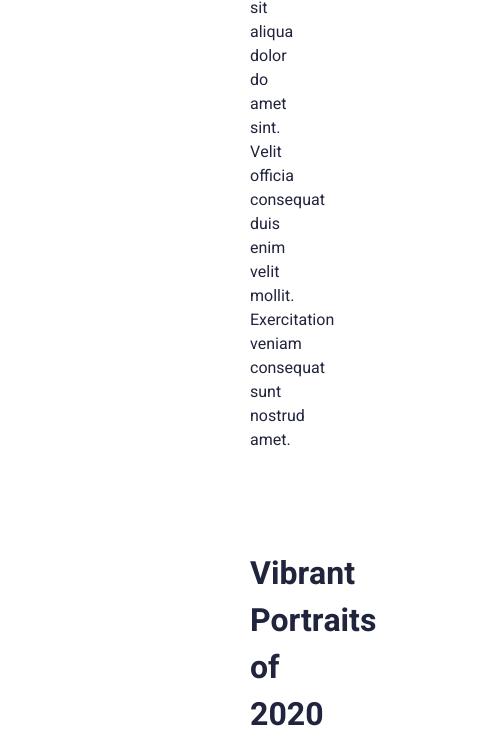
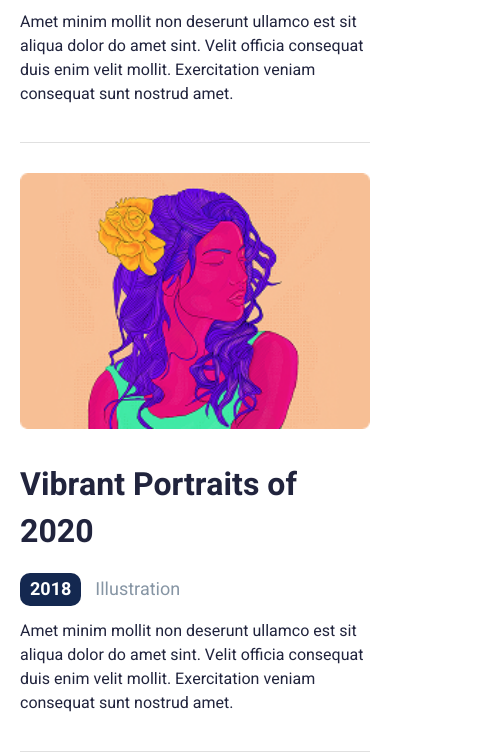
Before and after one commit to marianarodlm/Parcial_frontend, a plain HTML site: page Work.html in a window 390 px wide. Shown: the part 632-1384 px from the top of the page, 500 px wide, since content can reach past the window. Drawn offline with Linux system fonts and the light colour scheme.

Commit message:
Ajustar padding en el diseño responsive

```diff
--- a/Work.css
+++ b/Work.css
@@ -88,6 +88,9 @@ h3{
 }
 
 @media (max-width: 600px) {
+    .div-main {
+        padding: 30px 20px;
+    }
     .div-f-works {
         gap: 10px;
     }
```
